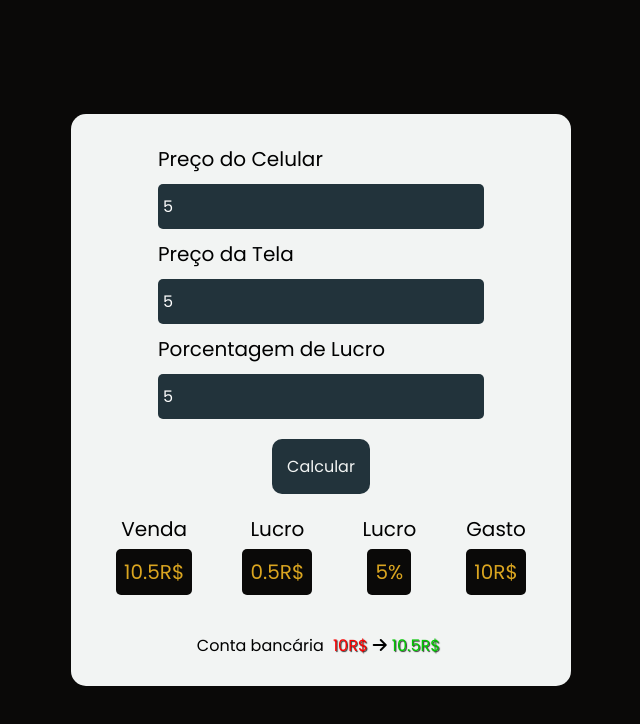
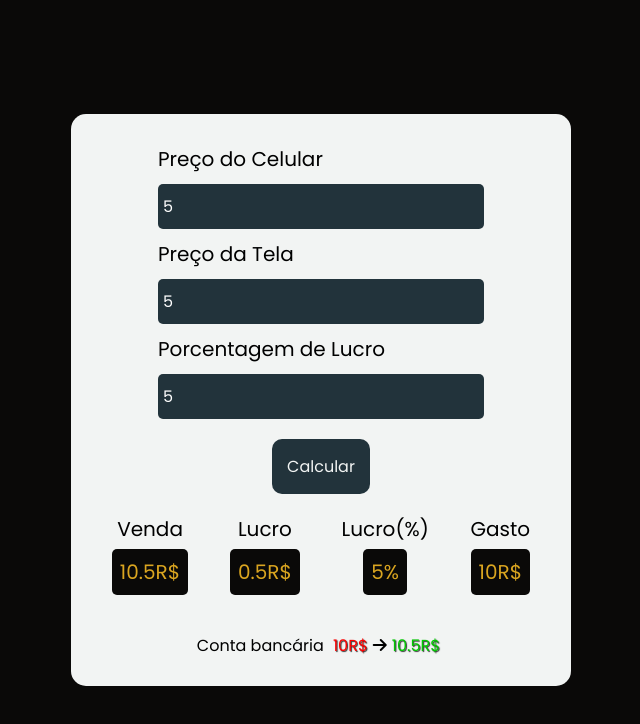
Before and after one commit to gaabrzx/DisplayCelular, a plain HTML site: page index.html in a window 1280 px wide. Both pictures are taken after typing "5", "5", "5" into the empty fields and a click on the button "Calcular". Shown: the whole page, without its empty margins (319-959 px from the left). Drawn offline with Linux system fonts and the light colour scheme.

Commit message:
percentage

```diff
--- a/index.html
+++ b/index.html
@@ -48,7 +48,7 @@
             </section>
 
             <section id="porcentagem">
-                <label>Lucro</label>
+                <label>Lucro(%)</label>
                 <p></p>
             </section>
 
```
